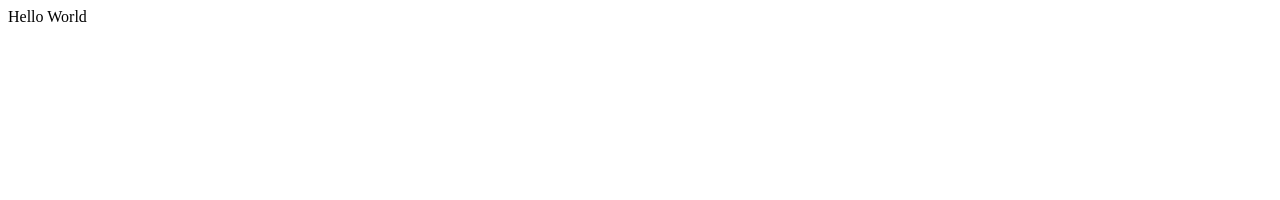
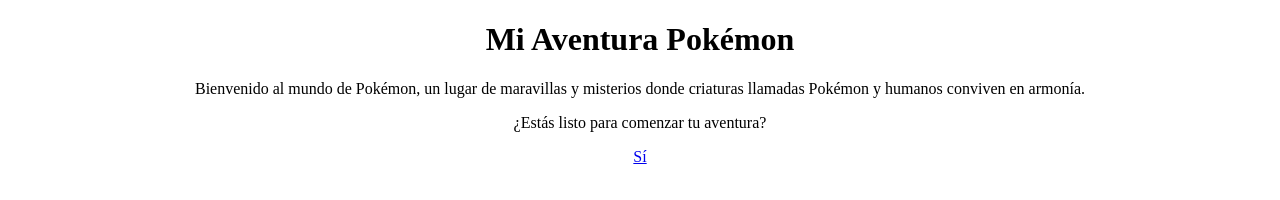
Before and after one commit to EdwinOrtegaK/lab3htmlWeb, a plain HTML site: page Index.html in a window 1280 px wide. Drawn offline with Linux system fonts and the light colour scheme.

Commit message:
Index: primera parte

```diff
--- a/Index.html
+++ b/Index.html
@@ -3,9 +3,14 @@
 <head>
     <meta charset="UTF-8">
     <meta name="viewport" content="width=device-width, initial-scale=1.0">
-    <title>Document</title>
+    <title>Mi Aventura Pokémon</title>
 </head>
 <body>
-    Hello World
+    <center>
+        <h1>Mi Aventura Pokémon</h1>
+        <p>Bienvenido al mundo de Pokémon, un lugar de maravillas y misterios donde criaturas llamadas Pokémon y humanos conviven en armonía.</p>
+        <p>¿Estás listo para comenzar tu aventura?</p>
+        <a href="Empieza.html">Sí</a>
+    </center>
 </body>
 </html>
```
